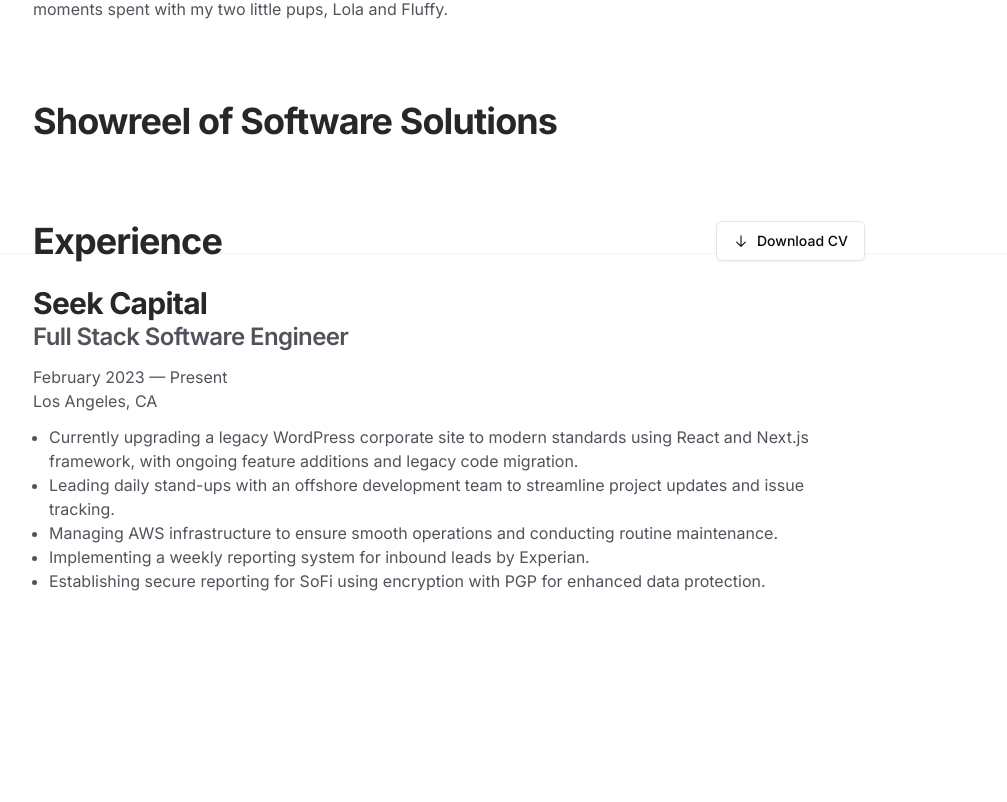
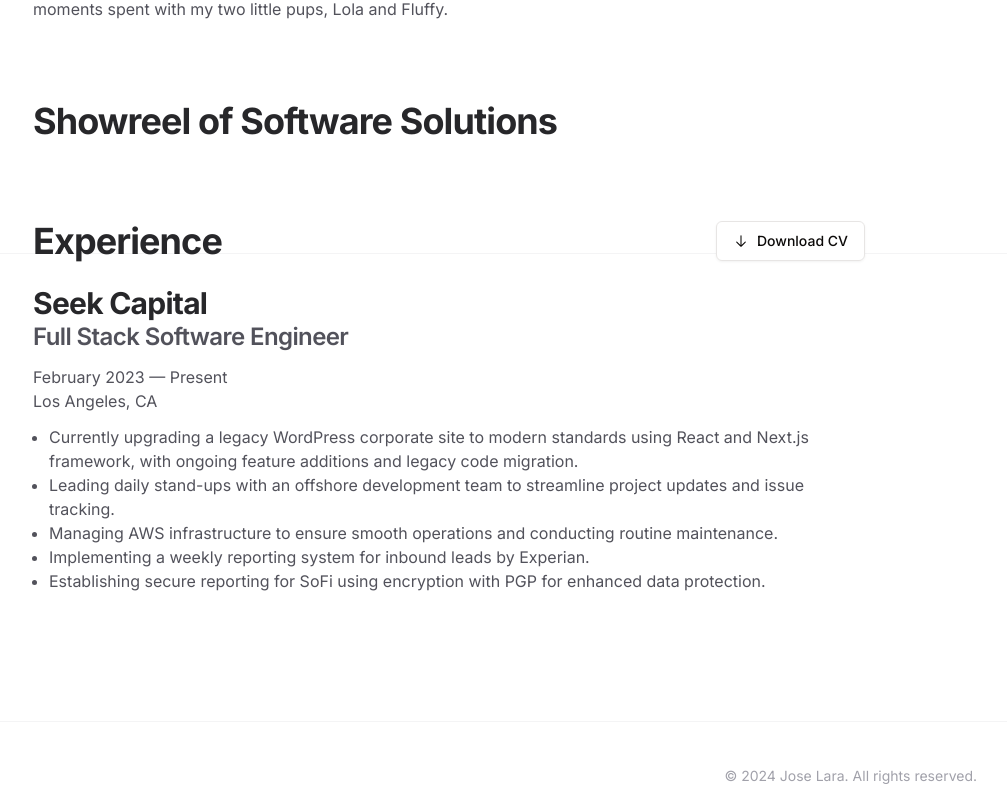
Before and after one commit to joselara/next, a Next.js app: page / in a window 1280 px wide. Shown: the part 547-1349 px from the top of the page, without its empty margins (191-1198 px from the left). Before the commit the page ends 1140 px from the top, so only its background shows below. Built offline with nearby package versions, Linux system fonts and the light colour scheme.

Commit message:
Create Footer component and add to layout

```diff
--- a/app/layout.tsx
+++ b/app/layout.tsx
@@ -1,5 +1,6 @@
 import type { Metadata } from 'next'
 import { Inter } from 'next/font/google'
+import Footer from '@/components/Footer'
 import './globals.css'
 
 const inter = Inter({ subsets: ['latin'] })
@@ -25,7 +26,7 @@ export default function RootLayout({
         </div>
         <div className='relative'>
           {children}
-          {/* Add your footer component here */}
+          <Footer />
         </div>
       </body>
     </html>
--- /dev/null
+++ b/components/Footer.tsx
@@ -0,0 +1,24 @@
+import {
+  Container,
+  OuterContainer,
+  InnerContainer,
+} from '@/components/Container'
+
+export default function Footer() {
+  return (
+    <footer className='mt-32'>
+      <OuterContainer>
+        <div className='border-t border-zinc-100 pt-10 pb-1'>
+          <InnerContainer />
+        </div>
+      </OuterContainer>
+      <Container>
+        <div className='flex flex-col items-center justify-end gap-6 sm:flex-row'>
+          <p className='text-sm text-zinc-400 dark:text-zinc-500 mb-4'>
+            &copy; {new Date().getFullYear()} Jose Lara. All rights reserved.
+          </p>
+        </div>
+      </Container>
+    </footer>
+  )
+}
```
